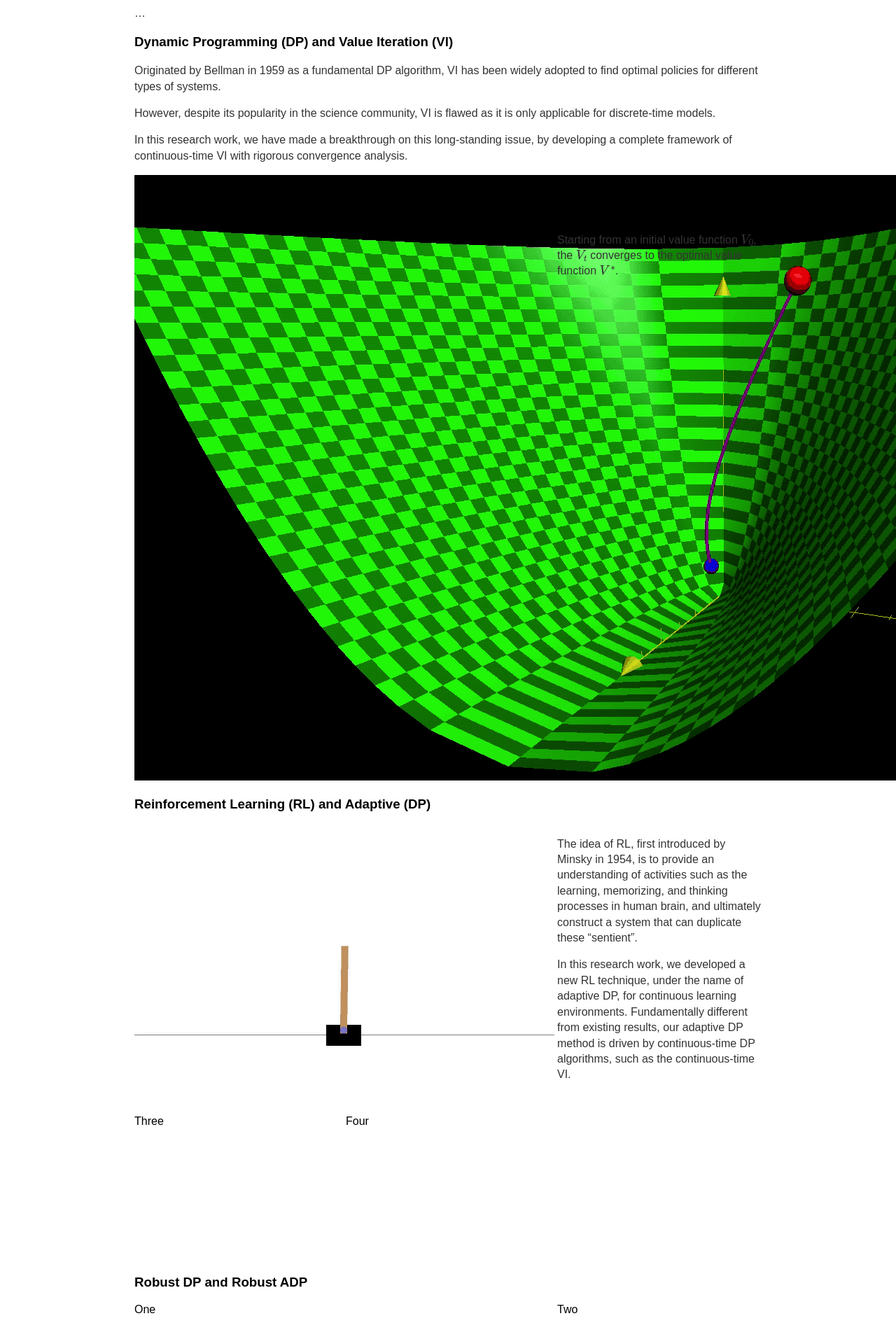
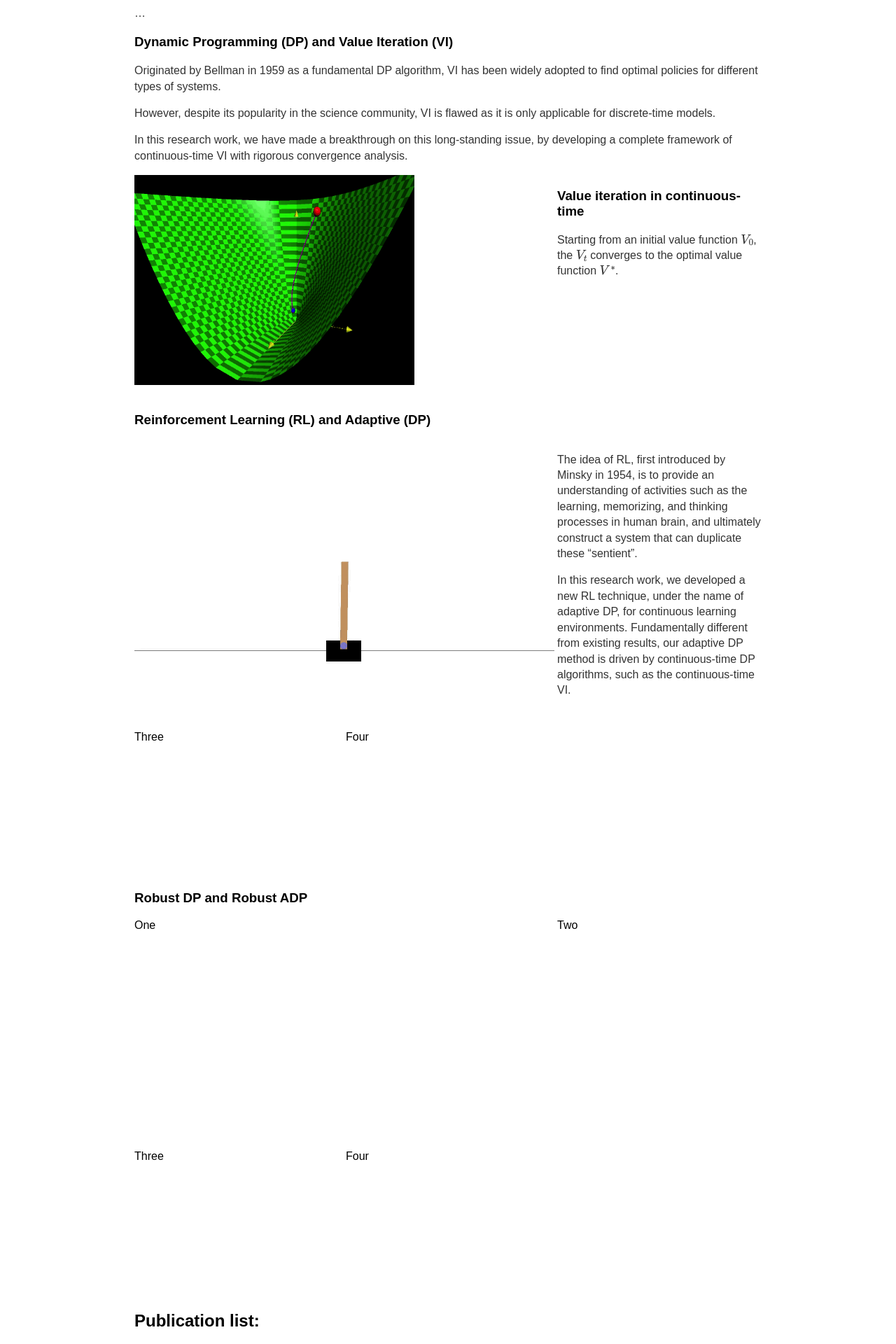
Before and after one commit to tao-bian-nyu/tao-bian-nyu.github.io, a Jekyll site: the page built from research/index.md, in a window 1280 px wide. Shown: the part 326-2246 px from the top of the page at 70% size. Built offline with Jekyll 4.4.1, drawn with Linux system fonts in a browser that asks for light colours; formulas are drawn with MathJax 3.

Commit message:
Update topics.html

```diff
--- a/_includes/topics.html
+++ b/_includes/topics.html
@@ -6,8 +6,8 @@
 
 <div class="wrapper">
 <div class="one">
-<!-- <img src="../images/VI_algorithm.gif" alt="Continuous-time VI" style="width:600px;height:400px;"> -->
-<img src="../images/VI_algorithm.gif" alt="Continuous-time VI">
+<img src="../images/VI_algorithm.gif" alt="Continuous-time VI" style="width:400px;height:300px;">
+<!-- <img src="../images/VI_algorithm.gif" alt="Continuous-time VI">  -->
 </div>
 <div class="two">
  <h3> Value iteration in continuous-time</h3>
```
